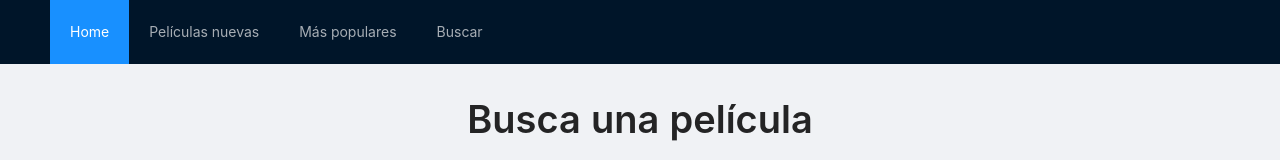
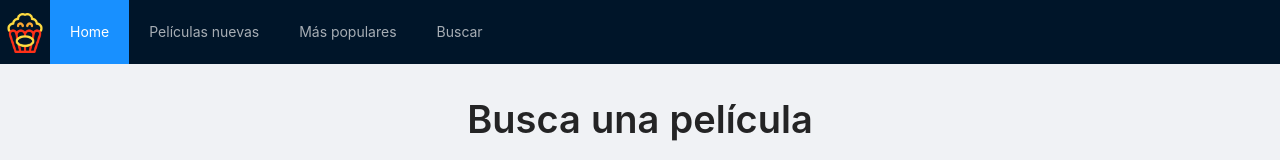
Before and after one commit to melicantamutto/movies-app, a React (Create React App) app: page /search in a window 1280 px wide. Shown: the top 160 px of the page. Built offline with nearby package versions, Linux system fonts and the light colour scheme; no server answers.

Commit message:
feat: improve error404 page

```diff
--- a/src/components/MenuTop/MenuTop.jsx
+++ b/src/components/MenuTop/MenuTop.jsx
@@ -1,13 +1,13 @@
 import "./MenuTop.sass";
 import { Link } from "react-router-dom";
 import { Menu } from "antd";
-// import { ReactComponent as Logo } from "../../assets/popcorn_m.png";
+import logo from "../../assets/popcorn_m.png";
 
 const MenuTop = () => {
   return (
     <div className="menu-top">
       <div className="menu-top__logo">
-        {/* <Logo /> */}
+        <img src={logo} alt="popcorn" />
       </div>
       <Menu
         theme="dark"
--- a/src/components/MenuTop/MenuTop.sass
+++ b/src/components/MenuTop/MenuTop.sass
@@ -1,5 +1,11 @@
 .menu-top
     display:flex
+        position: relative
     &__logo
-        display:flex
-        margin-right: 40px
+        position: absolute
+        top: 0
+        left: 0
+        img
+            width: 40px
+            height: 40px
+            margin: 5px
--- a/src/pages/error404.jsx
+++ b/src/pages/error404.jsx
@@ -1,12 +1,19 @@
+import { Typography } from "antd";
+import './secondary_page.sass';
+import errorImg from '../assets/13236.jpg'
+
+const { Title } = Typography;
+
 const Error404 = () => {
   return (
-    <div>
-      ERROR 404
+    <div className="page error-page">
+      <Title className="__title">ERROR 404</Title>
       <figure>
-        <img src="../assets/13236.jpg" alt="People filming a movie" />
+        <img src={errorImg} alt="People filimg a movie" />
       </figure>
+
     </div>
   );
-};
+}
 
 export default Error404;
--- a/src/pages/secondary_page.sass
+++ b/src/pages/secondary_page.sass
@@ -7,6 +7,13 @@
         color: #283618 !important
 
 
+
 .input-search
     width: 70%
     margin: 2rem 0
+
+.error-page
+    background-color: #fff !important
+
+    img
+        width: 50vw
```
Also changed, not shown: src/assets/43705.jpg (deleted), 1 other file (tests, documents, lock files or other folders).
